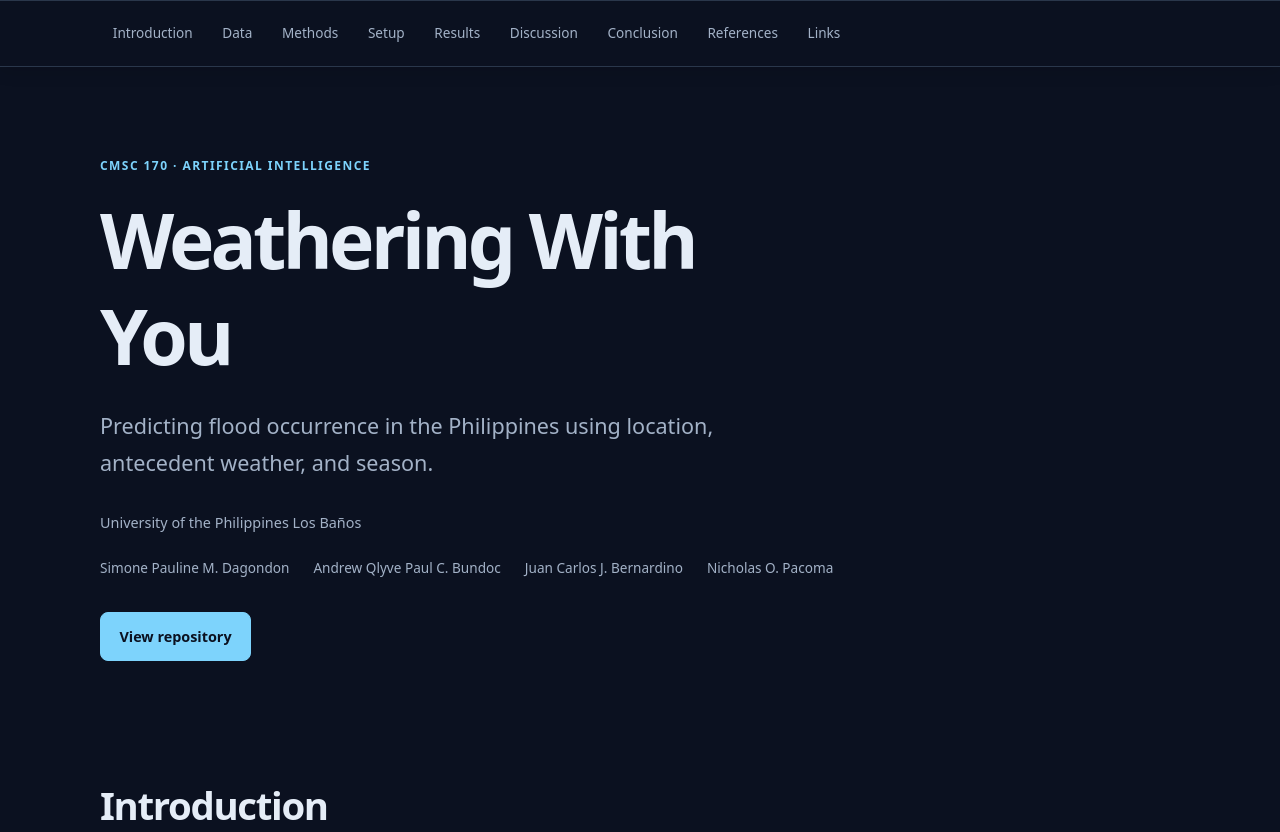
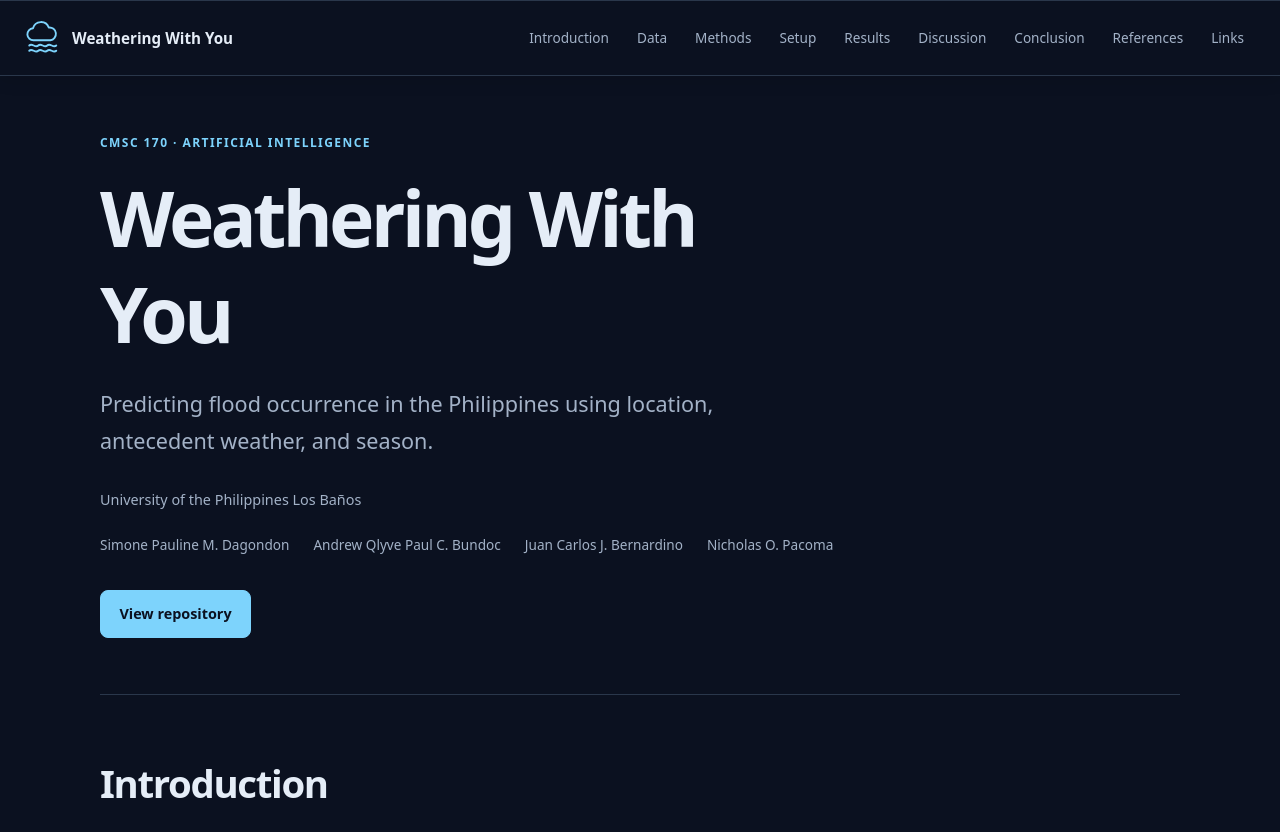
Before and after one commit to persimon-c/weathering-with-you, a plain HTML site: page docs/index.html in a window 1280 px wide. Shown: the top 832 px of the page. Drawn offline with nearby package versions, Linux system fonts and the light colour scheme.

Commit message:
feat(page): add cloud and wave project identity

```diff
--- a/docs/index.html
+++ b/docs/index.html
@@ -13,6 +13,29 @@
     <a class="skip-link" href="#main-content">Skip to content</a>
 
     <nav aria-label="Project sections">
+        <a class="nav-brand" href="#hero"
+        aria-label="Weathering With You home">
+            <svg class="brand-symbol"
+                viewBox="0 0 48 48"
+                fill="none"
+                aria-hidden="true">
+                <path
+                    d="M13 27a8 8 0 0 1-1-16
+                    11 11 0 0 1 21-1
+                    8.5 8.5 0 0 1 2 17H13Z"
+                    stroke="currentColor"
+                    stroke-width="2.5"
+                    stroke-linecap="round"
+                    stroke-linejoin="round"/>
+                <path
+                    d="M7 34c4-4 8 4 12 0s8 4 12 0 8 4 12 0
+                    M7 41c4-4 8 4 12 0s8 4 12 0 8 4 12 0"
+                    stroke="currentColor"
+                    stroke-width="2.5"
+                    stroke-linecap="round"/>
+            </svg>
+            <span>Weathering With You</span>
+        </a>
         <a href="#introduction">Introduction</a>
         <a href="#data">Data</a>
         <a href="#methods">Methods</a>
--- a/docs/style.css
+++ b/docs/style.css
@@ -415,6 +415,81 @@ header {
     scroll-margin-top: 6rem;
 }
 
+#hero {
+    border-bottom: 1px solid var(--border);
+}
+
+/* Project identity */
+nav {
+    align-items: center;
+}
+
+nav .nav-brand {
+    gap: 0.65rem;
+    margin-right: auto;
+    padding-left: 0;
+    padding-right: 1.5rem;
+    color: var(--text);
+    font-size: 1rem;
+    font-weight: 750;
+    letter-spacing: 0.06em;
+}
+
+nav .nav-brand:hover {
+    background: transparent;
+    color: var(--accent);
+}
+
+.brand-symbol {
+    width: 36px;
+    height: 36px;
+    flex-shrink: 0;
+    color: var(--accent);
+}
+
+/* Give the top bar more room than the article */
+nav {
+    padding: 0.75rem max(1.5rem, calc((100% - 1320px) / 2));
+    gap: 0.25rem;
+}
+
+nav .nav-brand {
+    gap: 0.75rem;
+    padding-right: 2rem;
+    font-size: 0.95rem;
+    letter-spacing: 0;
+    white-space: nowrap;
+}
+
+nav a {
+    padding-inline: 0.75rem;
+}
+
+/* Reduce excess space above the hero */
+#hero {
+    padding-top: 3.5rem;
+}
+
+@media (max-width: 1100px) {
+    nav {
+        padding-inline: 1rem;
+    }
+
+    nav .nav-brand {
+        padding-right: 1rem;
+    }
+
+    nav a {
+        padding-inline: 0.6rem;
+    }
+}
+
+@media (max-width: 640px) {
+    #hero {
+        padding-top: 2.5rem;
+    }
+}
+
 @media (prefers-reduced-motion: reduce) {
     html {
         scroll-behavior: auto;
```
